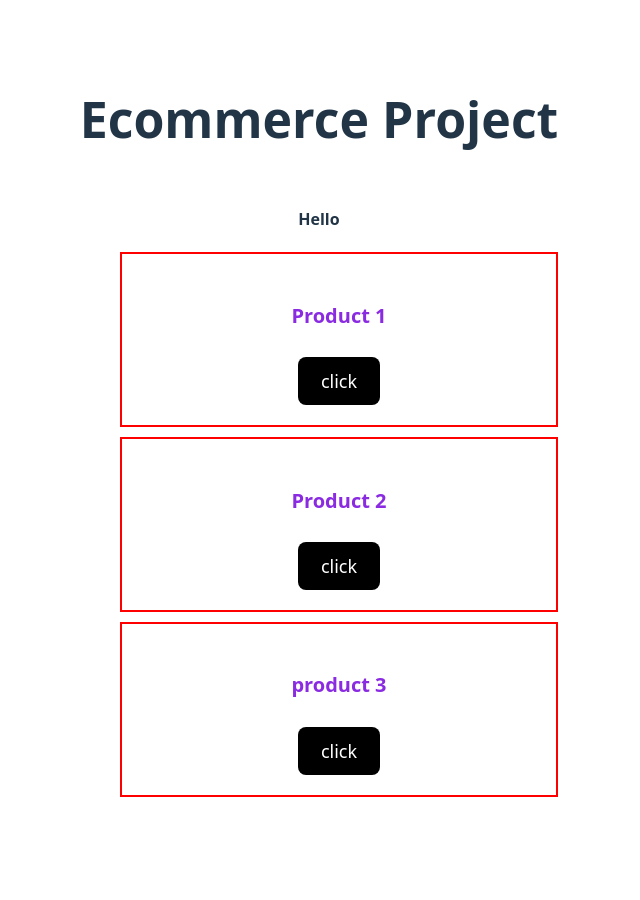
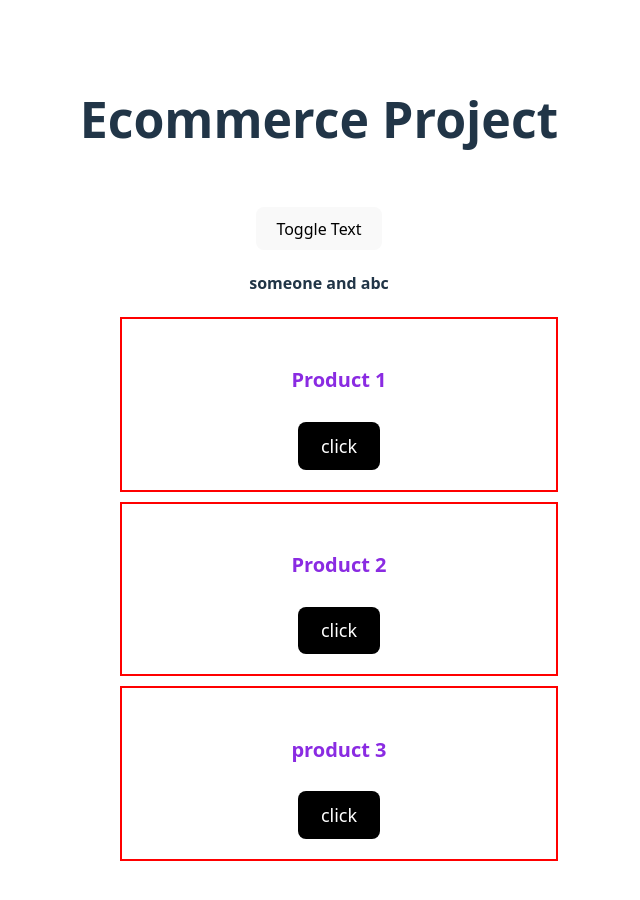
Before and after one commit to 0011-sketch/React-Js, a React (Vite) app in the folder vite-project/: page / in a window 1280 px wide. Shown: the top 900 px of the page, without its empty margins (321-961 px from the left). Before the commit the page ends 845 px from the top, so only its background shows below. Built offline with nearby package versions, Linux system fonts and the light colour scheme.

Commit message:
1.useSate

```diff
--- a/vite-project/src/components/products/index.jsx
+++ b/vite-project/src/components/products/index.jsx
@@ -1,27 +1,32 @@
+import { useState } from "react";
 import ProductItem from "./component/product-item";
 import "./style.css";
 
-// note: in normal html,css we give the class but in react js we need to use the className for class based components we use the class keyword
-// so in function component if we use the  className it wont conflict with class name
+const initialState = true;
 
 function ProductList({ name, city, ListOfProducts }) {
-  //   const { name, city } = props;
-  //   console.log(name);
 
-  const flag = false;
+  const [flag, setFlag] = useState(initialState)
+  // this initial value can be anything
+  // it can be null
+  // it can be[]
+  // it can be { }
+  // it can be ""
+  // it can be 10
+  // it can be a boolean
 
-  const renderTextBlock = flag ? <h4>
-    Name is {name} he is from belongs to city {city}
-  </h4> : <h4>Hello</h4>
 
+  function handleToggleText() {
+    setFlag(!flag)
+  }
 
   return (
     <div>
       <h3 className="title">Ecommerce Project</h3>
-      {/* <ProductItem /> */}
-      {/* terinary operator we need to use the curly brases  beacouse it is a dynamic values */}
-      {/* for function we need to cal the meathod but here we are storing in a variable we no need to call it */}
-      {renderTextBlock}
+      <button onClick={handleToggleText}>Toggle Text</button>
+      {
+        flag ? <h4>{name} and {city}</h4> : <h4>Hello world</h4>
+      }
 
       <ul>
         {ListOfProducts.map((item, index) => (
```
